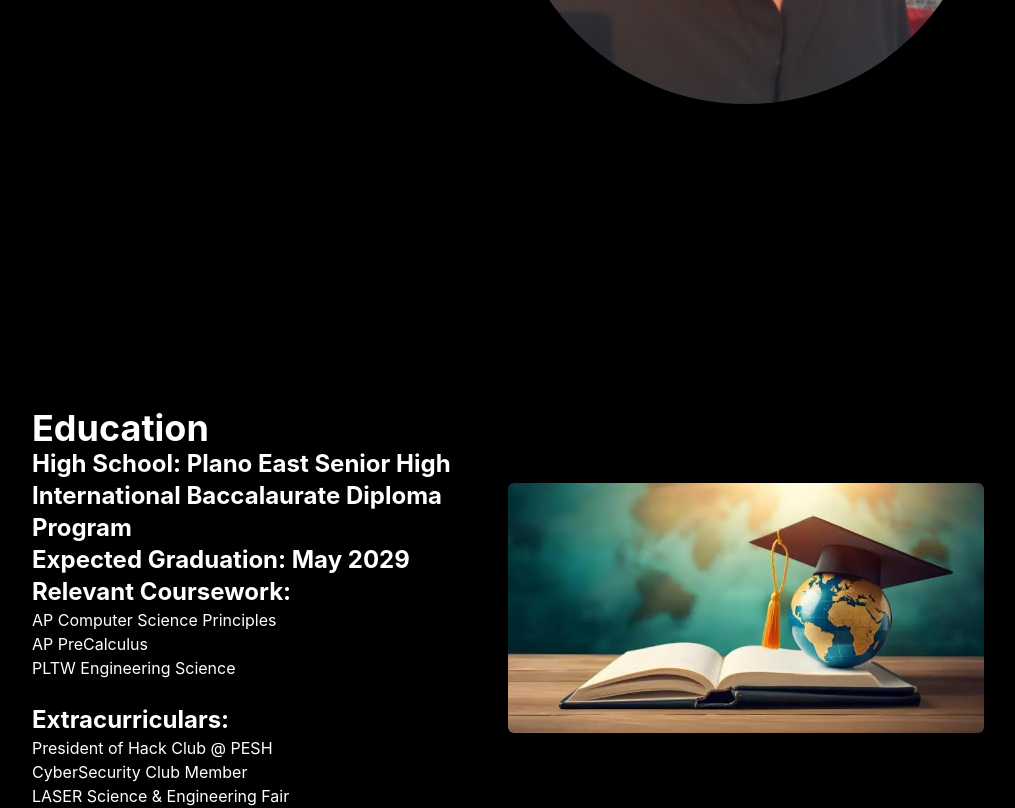
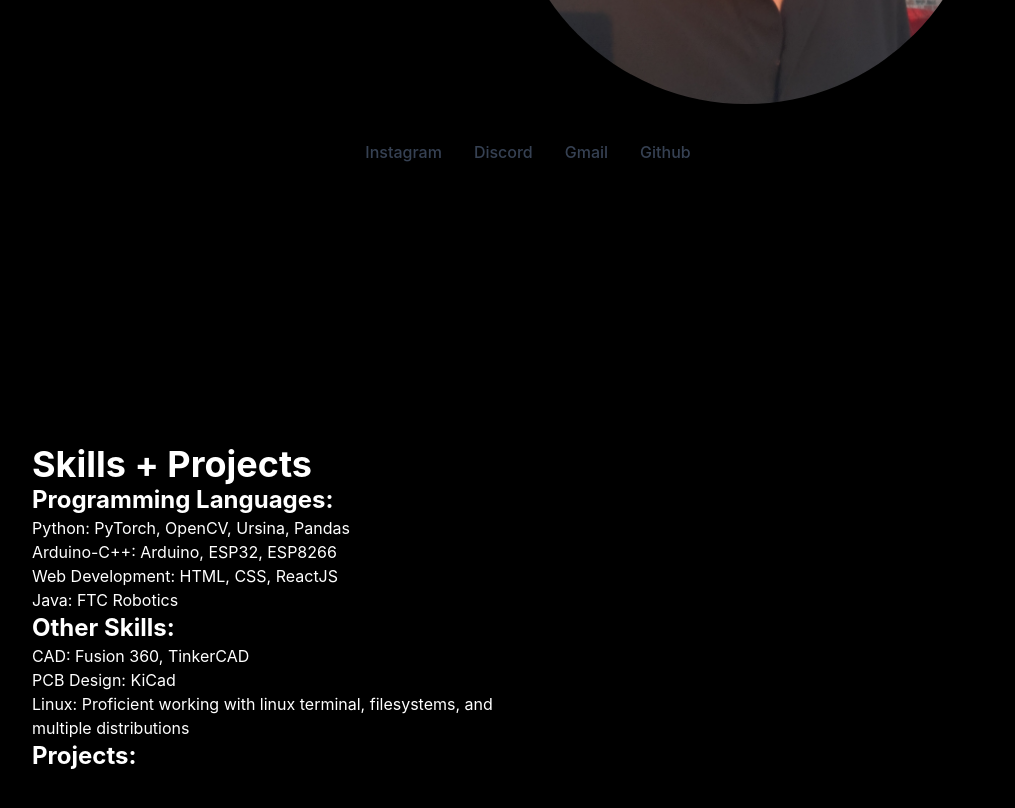
Before and after one commit to BombasticBomb/Personal-Website, a React (Vite) app: page / in a window 1280 px wide. Shown: the part 600-1408 px from the top of the page, without its empty margins (132-1147 px from the left). Built offline with nearby package versions, Linux system fonts and the light colour scheme.

Commit message:
Added education and projects sections

```diff
--- a/src/App.jsx
+++ b/src/App.jsx
@@ -1,13 +1,17 @@
 import Navbar from "./Navbar";
 import Hero from "./Hero";
 import Education from "./Education";
+import Contact from "./Contact";
+import Projects from "./Projects";
 
 function App(){
   return(
     <>
     <Navbar />
     <Hero />
+    <Projects />
     <Education />
+    <Contact />
     </>
   );
 }
--- /dev/null
+++ b/src/Contact.jsx
@@ -0,0 +1,12 @@
+function Contact(){
+    return(
+        <div className="absolute bottom-0 left-1/2 -translate-x-1/2 flex items-center gap-8 p-4 z-50 m-5">
+            <a href="#home" className="text-gray-700 hover:text-blue-600 font-medium transition">Instagram</a>
+            <a href="#about" className="text-gray-700 hover:text-blue-600 font-medium transition">Discord</a>
+            <a href="https://mail.google.com/mail/?view=cm&to=ahmadfarzadtaquee@gmail.com" className="text-gray-700 hover:text-blue-600 font-medium transition">Gmail</a>
+            <a href="#contact" className="text-gray-700 hover:text-blue-600 font-medium transition">Github</a>
+        </div>
+    );
+}
+
+export default Contact
--- a/src/Education.jsx
+++ b/src/Education.jsx
@@ -17,6 +17,10 @@ function Education(){
                 <h3 className="text-2xl font-bold">
                     Expected Graduation: May 2029
                 </h3>
+                <h3 className="text-2xl font-bold">
+                    Weighed GPA: 4.28
+                </h3>
+
 
 
 
--- /dev/null
+++ b/src/Projects.jsx
@@ -0,0 +1,47 @@
+function Projects(){
+    return(
+        <div className="min-h-screen flex items-center justify-between px-40 m-1">
+            <div className="w-1/2">
+                <h2 className="text-4xl font-bold">
+                    Skills + Projects
+                </h2>
+
+                <h3 className="text-2xl font-bold">
+                    Programming Languages:
+                </h3>
+                <ol>
+                    <li>Python: PyTorch, OpenCV, Ursina, Pandas</li>
+                    <li>Arduino-C++: Arduino, ESP32, ESP8266</li>
+                    <li>Web Development: HTML, CSS, ReactJS</li>
+                    <li>Java: FTC Robotics</li>
+                </ol>
+                <div className="absolute flex items-center gap-8 p-4 z-50 m-5">
+                    <a href="#home" className="text-gray-700 hover:text-blue-600 font-medium transition"></a>
+                    <a href="#about" className="text-gray-700 hover:text-blue-600 font-medium transition"></a>
+                    <a href="#services" className="text-gray-700 hover:text-blue-600 font-medium transition"></a>
+                    <a href="#contact" className="text-gray-700 hover:text-blue-600 font-medium transition"></a>
+                </div>
+
+                <h3 className="text-2xl font-bold">
+                    Other Skills:
+                </h3>
+                <ol>
+                    <li>CAD: Fusion 360, TinkerCAD</li>
+                    <li>PCB Design: KiCad</li>
+                    <li>Linux: Proficient working with linux terminal, filesystems, and multiple distributions</li>
+                </ol>
+
+                <h3 className="text-2xl font-bold">
+                    Projects:
+                </h3>
+                <ol>
+                    <li>
+
+                    </li>
+                </ol>
+            </div>
+        </div>
+    );
+}
+
+export default Projects
```
Also changed, not shown: src/ProjectCard.jsx (added).
